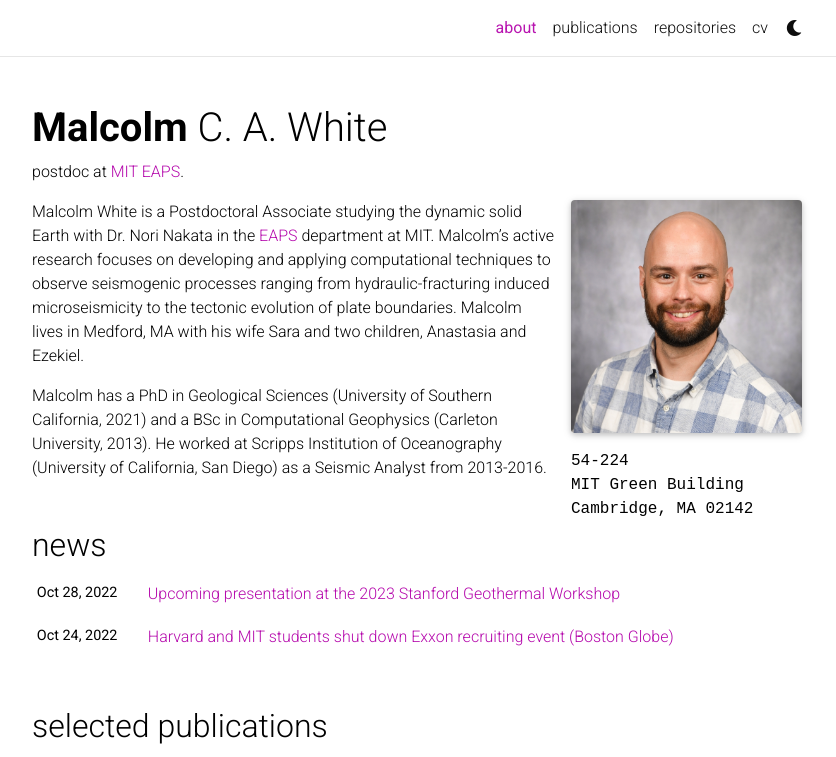
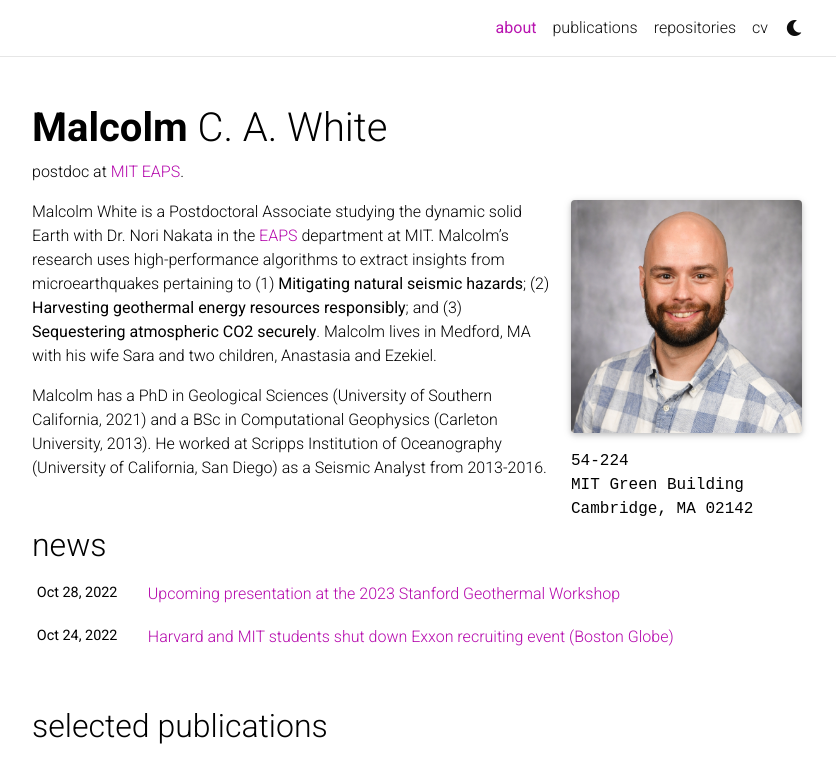
Before and after one commit to malcolmw/al-folio, a Jekyll site: the page built from _pages/about.md, in a window 1280 px wide and 1046 px high, cut to the strip 0-757 px from the top of the window. Shown: the whole strip, without its empty margins (223-1059 px from the left). Built offline with Jekyll 4.4.1, drawn with Linux system fonts in a browser that asks for light colours; comment, search, counter and statistics services are not loaded; a style sheet for code colours, icons or effects is not loaded.

Commit message:
Update about me and CV.

```diff
--- a/_pages/about.md
+++ b/_pages/about.md
@@ -17,6 +17,6 @@ selected_papers: true # includes a list of papers marked as "selected={true}"
 social: true  # includes social icons at the bottom of the page
 ---
 
-Malcolm White is a Postdoctoral Associate studying the dynamic solid Earth with Dr. Nori Nakata in the <a href='https://eapsweb.mit.edu'>EAPS</a> department at MIT. Malcolm's active research focuses on developing and applying computational techniques to observe seismogenic processes ranging from hydraulic-fracturing induced microseismicity to the tectonic evolution of plate boundaries. Malcolm lives in Medford, MA with his wife Sara and two children, Anastasia and Ezekiel.
+Malcolm White is a Postdoctoral Associate studying the dynamic solid Earth with Dr. Nori Nakata in the <a href='https://eapsweb.mit.edu'>EAPS</a> department at MIT. Malcolm's research  uses high-performance algorithms to extract insights from microearthquakes pertaining to (1) <b>Mitigating natural seismic hazards</b>; (2) <b>Harvesting geothermal energy resources responsibly</b>; and (3) <b>Sequestering atmospheric CO2 securely</b>. Malcolm lives in Medford, MA with his wife Sara and two children, Anastasia and Ezekiel.
 
 Malcolm has a PhD in Geological Sciences (University of Southern California, 2021) and a BSc in Computational Geophysics (Carleton University, 2013). He worked at Scripps Institution of Oceanography (University of California, San Diego) as a Seismic Analyst from 2013-2016.
```
Also changed, not shown: 1 other file.
